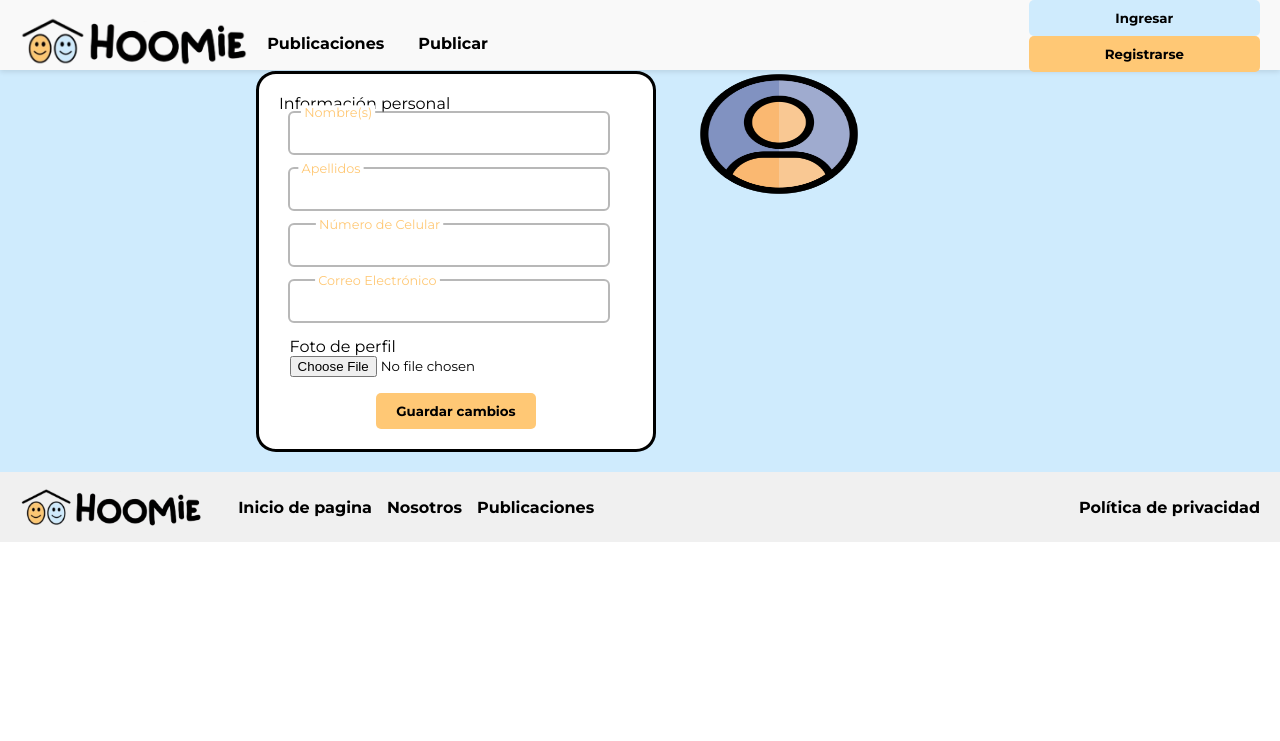
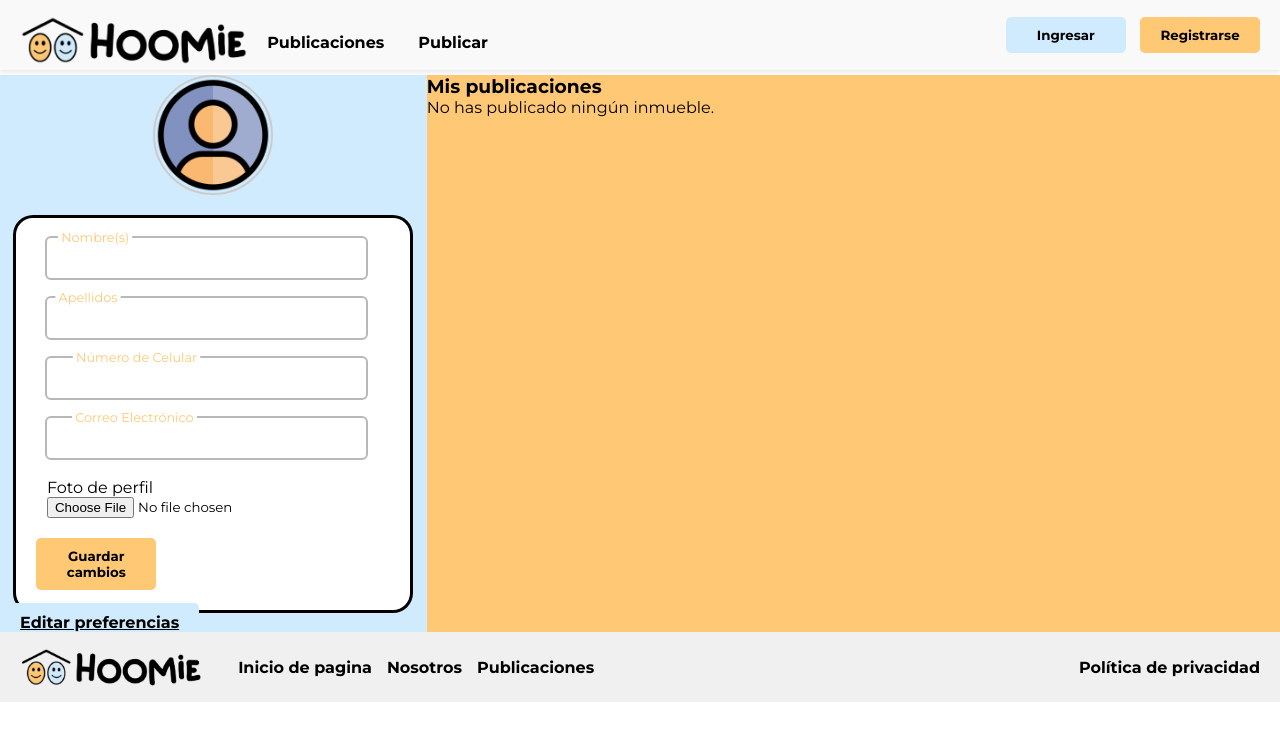
Before and after one commit to Deivyt2608/HoomieAPP, a FastAPI app: page /perfil in a window 1280 px wide. Shown: the top 741 px of the page. Run offline with FastAPI, Linux system fonts and the light colour scheme; some web fonts are replaced.

Commit message:
update(perfil base)

```diff
--- a/routers/vistas.py
+++ b/routers/vistas.py
@@ -1,7 +1,10 @@
-from fastapi import APIRouter, Request
+from fastapi import APIRouter, Request, Depends
 from fastapi.responses import HTMLResponse
 from fastapi.templating import Jinja2Templates
 from utils.session import get_usuario_logueado
+from sqlalchemy.orm import Session
+from database.connection import get_db
+from models.publicacion import Publicacion
 
 router = APIRouter()
 templates = Jinja2Templates(directory="templates")  # Ruta relativa desde main.py
@@ -23,12 +26,23 @@ async def inicio(request: Request):
     })
 
 @router.get("/perfil", response_class=HTMLResponse)
-async def inicio(request: Request):
+async def ver_perfil(request: Request, db: Session = Depends(get_db)):
     usuario = get_usuario_logueado(request)
+    if not usuario:
+        return templates.TemplateResponse("perfil.html", {
+            "request": request,
+            "usuario_logueado": None,
+            "publicaciones": []
+        })
+
+    publicaciones = db.query(Publicacion).filter(Publicacion.usuario_id == usuario.id).all()
+
     return templates.TemplateResponse("perfil.html", {
         "request": request,
-        "usuario_logueado": usuario if usuario else None
+        "usuario_logueado": usuario,
+        "publicaciones": publicaciones
     })
+
 
 @router.get("/publicar", response_class=HTMLResponse)
 async def inicio(request: Request):
--- a/static/css/perfil.css
+++ b/static/css/perfil.css
@@ -1,20 +1,128 @@
-body{
-    margin:0%;
-    padding: 0%;
-}
-.base1{
-    background-color: #CFEBFD;
-    margin: 4% 0 0 0;
-    padding: 0%;
-    display: flex;
+.perfil-wrapper {
+  display: flex;
+  flex-wrap: wrap;
+  margin-top: 75px;
+
 }
 
-.fotoPerfil{
-    width: 30%;
-    height: 30%;
-    margin: 20px;
+.perfil-info {
+  flex: 1;
+  min-width: 280px;
+  width: 100%;
+  background-color: #CFEBFD;
 }
 
-#datos{
-    margin: 20px 20px 20px 20%;
+.datos{
+    background-color: #ffff;
+    border-radius: 5%;
+    border: solid;
+    border-color: black;
+    width: 400px;
+    padding: 20px;
+    margin: auto;
+    ul {
+        list-style: none;
+        padding: 0;
+        margin: 0;
+      }
+
+    label {
+        display: inline-block;
+        width: auto;
+        text-align: right;
+    }
 }
+.input-container {
+    position: relative;
+    width: 90%;
+    margin-left: 3%;
+    margin-bottom: 20px;
+
+}
+
+/* Estilos generales para inputs y selects */
+.input-container-input{
+    color: gray;
+    padding: 8px;
+    border: none;
+    border-radius: 4px;
+    outline: 2px solid rgba(128, 128, 128, 0.557);
+    background-color: transparent;
+    transition: outline-color 500ms, transform 500ms;
+    width: 100%;
+    appearance: none;
+    font-size: 20px;
+    left: 12px;
+}
+
+.input-container-input:focus{
+    outline-color: #FFC875;
+}
+
+.input-container-label {
+    position: absolute;
+    top: 30%;
+    left: 0%;
+    transform: translateY(0%);
+    color: gray;
+    transition: transform 500ms, scale 500ms, background-color 500ms;
+    padding-inline: 5px;
+    width: 80%;
+}
+
+
+.input-container-input:focus + .input-container-label,
+.input-container-input:not(:placeholder-shown) + .input-container-label{
+    transform: translateY(-30px) scale(0.8);
+    background-color: rgb(255, 255, 255);
+    scale: 0.8;
+    font-size: 20px;
+    color: #FFC875;
+    left: -10px;
+    padding: 0 5px;
+}
+.perfil-publicaciones {
+  flex: 2;
+  min-width: 300px;
+  max-width: 100%;
+  background-color: #FFC875;
+}
+
+.foto-container {
+  display: flex;
+  justify-content: center;
+  margin-bottom: 20px;
+}
+
+.fotoPerfil {
+  width: 120px;
+  height: 120px;
+  border-radius: 50%;
+  object-fit: cover;
+  border: 2px solid #ccc;
+}
+
+.publicaciones-grid {
+  display: grid;
+  grid-template-columns: repeat(auto-fit, minmax(220px, 1fr));
+  gap: 20px;
+  margin-top: 20px;
+}
+
+.card {
+  background: white;
+  border: 1px solid #ddd;
+  border-radius: 8px;
+  overflow: hidden;
+  box-shadow: 0 2px 5px rgba(0,0,0,0.1);
+}
+
+.card img {
+  width: 100%;
+  height: 140px;
+  object-fit: cover;
+}
+
+.card-content {
+  padding: 10px;
+}
--- a/static/js/java.js
+++ b/static/js/java.js
@@ -40,7 +40,12 @@ document.addEventListener("DOMContentLoaded", function () {
         const items = Array.from(carousel.children);
         const totalItems = items.length;
         const visibleItems = 3;
-        const itemWidth = items[0].offsetWidth + 20; // incluye margen/gap
+        let itemWidth = items[0].offsetWidth+10;
+
+        window.addEventListener("resize", () => {
+        itemWidth = items[0].offsetWidth;
+        });
+
         const maxIndex = Math.max(totalItems - visibleItems, 0);
         let index = 0;
 
--- a/templates/perfil.html
+++ b/templates/perfil.html
@@ -3,58 +3,70 @@
 {% block title %}Inicio - Hoomie{% endblock %}
 
 {% block head %}
-    <link rel="stylesheet" href="/static/css/formularios.css">
     <link rel="stylesheet" href="/static/css/perfil.css">
 {% endblock %}
 
 {% block content %}
-    <div class="base1">
-        <div class="contenedor" id="datos">
-            <p>Información personal</p>
-            <form action="/editar-perfil" method="post" enctype="multipart/form-data">
+<div class="perfil-wrapper">
+
+  <!-- Columna izquierda -->
+  <div class="perfil-info">
+    <div class="foto-container">
+      <img src="{{ usuario_logueado.foto or '/static/imagenes/perfil.png' }}" class="fotoPerfil">
+    </div>
+
+    <form action="/editar-perfil" method="post" enctype="multipart/form-data" class="datos">
       <ul>
         <li class="input-container">
-                        <input type="text" class="input-container-input" id="nombre" name="nombre_usuario" value="{{ usuario_logueado.nombre }}" required />
-                        <label for="nombre" class="input-container-label">Nombre(s)</label>
+          <input type="text" class="input-container-input" name="nombre_usuario" value="{{ usuario_logueado.nombre }}" required>
+          <label class="input-container-label">Nombre(s)</label>
         </li>
-
         <li class="input-container">
-                        <input type="text" class="input-container-input" id="apellido" name="apellido_usuario" value="{{ usuario_logueado.apellido }}" required/>
-                        <label for="apellido" class="input-container-label">Apellidos</label>
+          <input type="text" class="input-container-input" name="apellido_usuario" value="{{ usuario_logueado.apellido }}" required>
+          <label class="input-container-label">Apellidos</label>
         </li>
-
         <li class="input-container">
-                        <input type="number" class="input-container-input" id="phone" name="phone_usuario" value="{{ usuario_logueado.phone }}" required />
-                        <label for="phone" class="input-container-label">Número de Celular</label>
+          <input type="number" class="input-container-input" name="phone_usuario" value="{{ usuario_logueado.phone }}" required>
+          <label class="input-container-label">Número de Celular</label>
         </li>
-
         <li class="input-container">
-                        <input type="email" class="input-container-input" id="email" name="email_usuario" value="{{ usuario_logueado.email }}" required readonly/>
-                        <label for="email" class="input-container-label">Correo Electrónico</label>
+          <input type="email" class="input-container-input" name="email_usuario" value="{{ usuario_logueado.email }}" readonly>
+          <label class="input-container-label">Correo Electrónico</label>
         </li>
-
-
         <li class="input-container">
-                        <label for="foto">Foto de perfil</label><br>
-                        <input type="file" id="foto" name="foto_usuario" accept="image/*">
+          <label>Foto de perfil</label><br>
+          <input type="file" name="foto_usuario" accept="image/*">
         </li>
-
-                    <section class="Botones">
         <li class="button">
           <button type="submit" class="botonAma">Guardar cambios</button>
         </li>
-                    </section>
       </ul>
     </form>
+
+    <a href="/match/editar" class="botonAzu">Editar preferencias</a>
   </div>
 
-        <div class="foto-container">
-            {% if usuario_logueado.foto %}
-                <img src="{{ usuario_logueado.foto }}" class="fotoPerfil">
+  <!-- Columna derecha -->
+  <div class="perfil-publicaciones">
+    <h3>Mis publicaciones</h3>
+    {% if publicaciones %}
+      <div class="publicaciones-grid">
+        {% for pub in publicaciones %}
+          <div class="card">
+            <img src="{{ pub.inmueble.fotos.split(',')[0] }}" alt="Foto">
+            <div class="card-content">
+              <h4>{{ pub.nombre }}</h4>
+              <p>{{ pub.inmueble.ciudad }} - {{ pub.inmueble.barrio }}</p>
+              <a href="/detalle/{{ pub.id }}" class="botonAma">Ver</a>
+            </div>
+          </div>
+        {% endfor %}
+      </div>
     {% else %}
-                <img src="/static/imagenes/perfil.png" class="fotoPerfil">
+      <p>No has publicado ningún inmueble.</p>
     {% endif %}
   </div>
+
 </div>
 
 {% endblock %}
```
Also changed, not shown: static/css/inicio.css (+20 -0 lines), static/imagenes/usuarios/5.jpg (added). Lines whose indentation alone changed are shown as unchanged.
